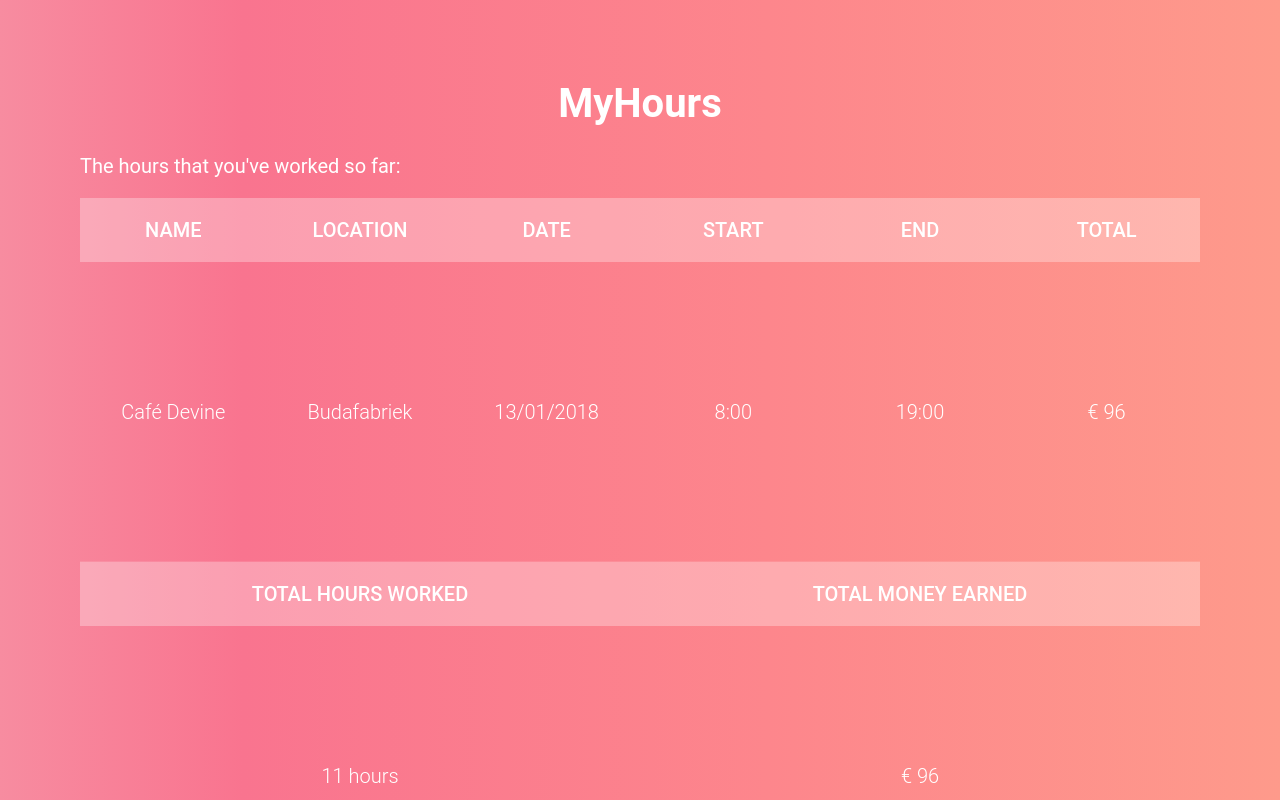
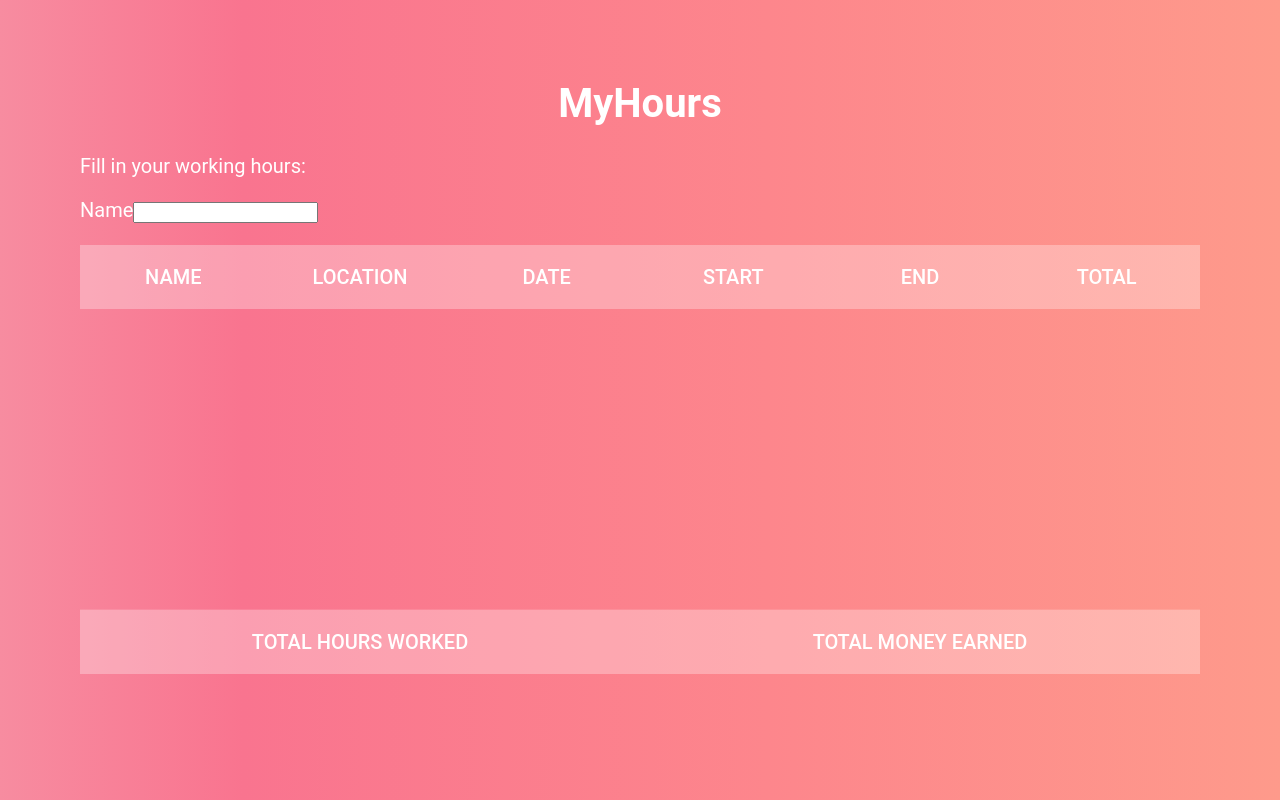
Before and after one commit to YvesRijckaert/WAD-Opdracht, a React (Create React App) app in the folder app/: page / in a window 1280 px wide. Shown: the top 800 px of the page. Built offline with nearby package versions, Linux system fonts and the light colour scheme.

Commit message:
Uplifting + adding form

```diff
--- a/app/public/index.html
+++ b/app/public/index.html
@@ -14,7 +14,7 @@
       You need to enable JavaScript to run this app.
     </noscript>
     <h1 class="title">MyHours</h1>
-    <p class="subtitle">The hours that you've worked so far:</p>
+    <p class="subtitle">Fill in your working hours:</p>
     <div id="root"></div>
   </body>
 </html>
--- a/app/src/App.js
+++ b/app/src/App.js
@@ -4,21 +4,33 @@ import HourObject from "./HourObject";
 import TotalHours from "./TotalHours";
 
 class App extends Component {
+  constructor(props) {
+    super(props);
+    this.handleChangeName = this.handleChangeName.bind(this);
+    this.state = { name: "" };
+  }
+
+  handleChangeName = e => {
+    this.setState({ name: e.target.value });
+  };
+
   render() {
+    const name = this.state.name;
     return (
       <div className="App">
+        <label>
+          Name
+          <input
+            value={name}
+            onChange={this.handleChangeName}
+          />
+        </label>
+
         <HourObject
-          name="Café Devine"
-          location="Budafabriek"
-          date="13/01/2018"
-          startHour="8:00"
-          endHour="19:00"
-          total="€ 96"
+          name={(name)}
         />
-        <TotalHours
-          totalHours="11 hours"
-          totalAmount ="€ 96"
-         />
+
+        <TotalHours totalHours="11 hours" totalAmount="€ 96" />
       </div>
     );
   }
--- a/app/src/HourObject.jsx
+++ b/app/src/HourObject.jsx
@@ -1,21 +1,9 @@
-import React, { Component } from "react";
+import React from "react";
 import "./Table.css";
 
-class HourObject extends Component {
-  constructor(props) {
-    super(props);
-    this.state = { clicked: false };
-  }
-
-  handleClickItem = e => {
-    this.setState((prevState, props) => ({ clicked: !prevState.clicked }));
-  };
-
-  render = () => {
-    const { name, location, date, startHour, endHour, total } = this.props;
-    const { clicked } = this.state;
-    return (
-      <table className="hourItems">
+const HourObject = ({ name, location, date, startHour, endHour, total }) => {
+  return(
+    <table className="hourItems">
         <thead>
           <tr>
             <th>Name</th>
@@ -27,10 +15,7 @@ class HourObject extends Component {
           </tr>
         </thead>
         <tbody>
-          <tr
-            onClick={this.handleClickItem}
-            className={`hourItem ${clicked ? `clicked` : ``}`}
-          >
+          <tr>
             <td>{name}</td>
             <td>{location}</td>
             <td>{date}</td>
@@ -40,8 +25,7 @@ class HourObject extends Component {
           </tr>
         </tbody>
       </table>
-    );
-  };
-}
+  );
+};
 
 export default HourObject;
```
